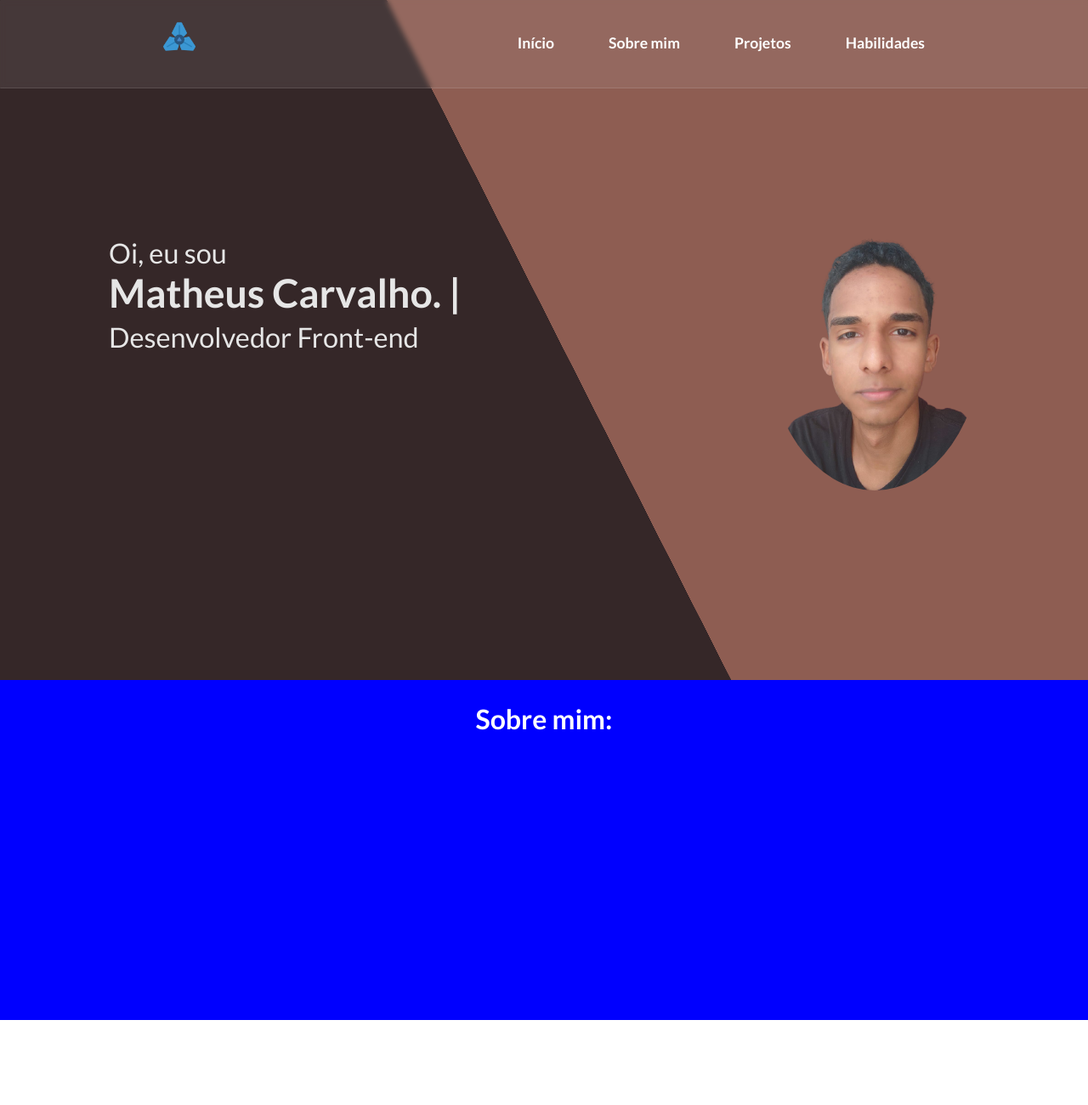
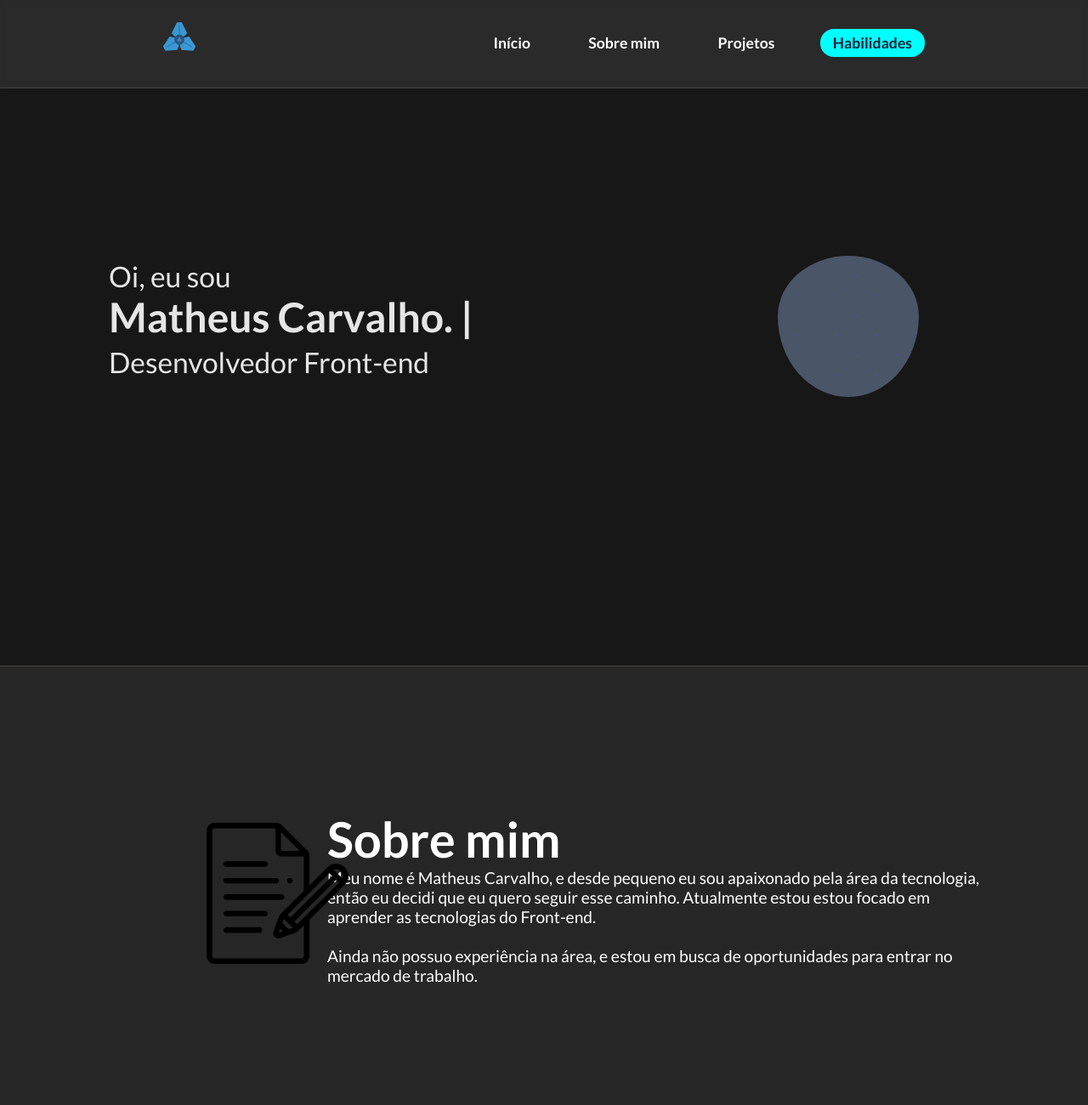
Before and after one commit to matheusidt/myPortfolio, a plain HTML site: page index.html in a window 1280 px wide. Shown: the top 1300 px of the page at 85% size. Before the commit the page ends 1200 px from the top, so only its background shows below. Drawn offline with Linux system fonts and the light colour scheme.

Commit message:
sobre-e-zindex

```diff
--- a/assets/style.css
+++ b/assets/style.css
@@ -4,9 +4,19 @@
     box-sizing: border-box;
 }
 
-#inicio{
-    background: linear-gradient(63.13deg, #352728 51.04%, #8E5D52 51.05%);
-    height: 100vh;
+#inicio-nav{
+    background: #171717;
+    height: 13vh;
+    width: 100vw;
+    margin-bottom: 10;
+    z-index: 1;
+}
+#inicio-intro{
+    background: #171717;
+    border-bottom: solid 1px rgb(72, 64, 64);
+    height: 85vh;
+    width: 100vw;
+
 }
 
 .container{
@@ -19,6 +29,7 @@
     border-bottom: solid 0.1px rgba(255, 255, 255, 0.11);
     box-shadow: red 10px;
     position: fixed;
+    z-index: 1;
 
 }
 
@@ -27,7 +38,7 @@ nav > ul{
     list-style: none;
     float: right;
     margin-right: 15vw;
-    gap: 5vw;
+    gap: 3vw;
     font-weight: bold;
     font-family:  'Lato' , sans-serif;
     font-size: 1.1em;
@@ -36,11 +47,23 @@ nav > ul{
 
 li > a{
     text-decoration: none;
-    color: white
+    color: white;
+    border-radius: 2vh;
+    padding: 6px 15px;
 }
 
 li > a:hover{
-    color:yellow
+    background-color: rgb(255, 255, 255);
+    color: #1d1f35;
+}
+#destaque-hab{
+    background-color: aqua;
+    color: #1d1f35;
+
+
+}
+#destaque-hab:hover{
+    background-color: rgb(1, 171, 171);
 }
 
 img{
@@ -55,28 +78,30 @@ img{
     justify-content: center;
     margin-left: 13%;
 
-}
-div > img{
-    max-width: 20%;
-    border-radius: 100%
 
 
 }
+#image-intro{
+    max-width: 13%;
+    border-radius: 50%;
+
+}
+
 .intro{
     flex-direction: column;
     justify-content: center;
-    padding-top: 21%;
+    padding-top: 15%;
     line-height: 100%;
-    font-size: 2.9em;
+    font-size: 3em;
     font-family: 'Lato' ,sans-serif;
     margin-left: 10%;
     color: rgb(230, 230, 230);
 }
 
 #sobre{
-    width: 100%;
-    height: 50vh;
-    background-color: blue;
+    width: 100vw;
+    height: 80vh;
+    background-color: #262626;
 }
 .mim{
     display: flex;
@@ -86,9 +111,10 @@ div > img{
 .mim > span{
     margin-top: 2%;
     font-family: 'Lato', sans-serif;
-    font-size: 2em;
-    font-weight: bold;
+    font-size: 1.9em;
+    font-weight: 500;
     color: white;
+    text-transform: uppercase;
 }
 .p12{
     font-size: 0.7em;
@@ -96,5 +122,38 @@ div > img{
 .sec{
 display: flex;
 align-items: center;
+}
+
+.cont{
+    display: inline;
+    align-items: center;
 
 }
+
+#img-left{
+    max-width: 13%;
+    margin-top: 20vh;
+    margin-left: 19%;
+    float: left;
+
+}
+
+
+#sobre-right{
+    color: white;
+    font-weight: 500;
+    font-size: 1.2em;
+    font-family: 'Lato' , sans-serif;
+    float: right;
+    margin-top: 21vh;
+    margin-right: 10vw;
+}
+#sobre-right h1{
+    font-size: 3em;
+}
+
+#projetos{
+    width: 100vw;
+    height: 70vh;
+    background-color: blue;
+}
--- a/index.html
+++ b/index.html
@@ -12,7 +12,7 @@
 </head>
 
 <body>
-    <section id="inicio">
+    <section id="inicio-nav">
     <div class="container">
         <a href="#">
             <img src="./assets/images/lander.png" alt="Logo">
@@ -22,10 +22,12 @@
                 <li><a href="#">Início</a></li>
                 <li><a href="#">Sobre mim</a></li>
                 <li><a href="#">Projetos</a></li>
-                <li><a href="#">Habilidades</a></li>
+                <li><a href="#" id="destaque-hab">Habilidades</a></li>
             </ul>
         </nav>
     </div>
+    </section>
+    <section id="inicio-intro">
     <div class="sec">
         <div class="intro">
             <span class="p12">Oi, eu sou</span><br>
@@ -33,17 +35,27 @@
             <span class="p12">Desenvolvedor Front-end</span>
             <br>
         </div>
-        <div class="image-r">
-            <img src="./assets/images/ft.png" alt="">
+            <div class="image-r">
+                <img src="./assets/images/doodad.png" alt="" id="image-intro">
+            </div>
         </div>
-    </div>
-</section>
+    </section>
     <section id="sobre">
-        <div class="mim">
-            <span>Sobre mim:</span>
+        <div class="cont">
+            <div id="sobre-left">
+                <img src="./assets/images/file.png" alt="" id="img-left">
+            </div>
+            <div id="sobre-right">
+                <h1>Sobre mim</h1>
+                <p id="p-right">Meu nome é Matheus Carvalho, e desde pequeno eu sou apaixonado pela área da tecnologia,<br> então eu decidi que eu quero seguir esse caminho. Atualmente estou
+                estou focado em <br>aprender as tecnologias do Front-end.<br>
+                <br>
+                Ainda não possuo experiência na área, e estou em busca de oportunidades para entrar no <br> mercado de trabalho.
+            </div>
         </div>
+    </section>
+    <section id="projetos">
 
     </section>
-
 </body>
 </html>
```
Also changed, not shown: assets/images/file.png (added).
